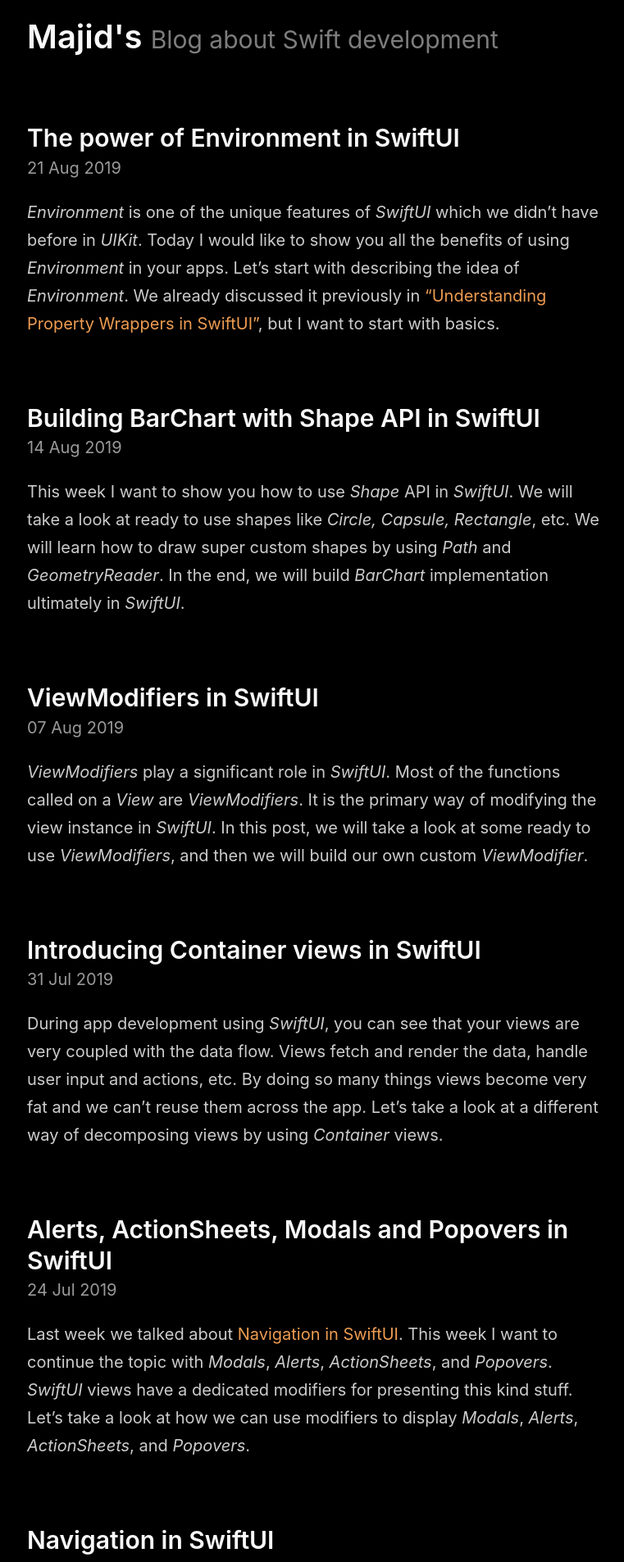
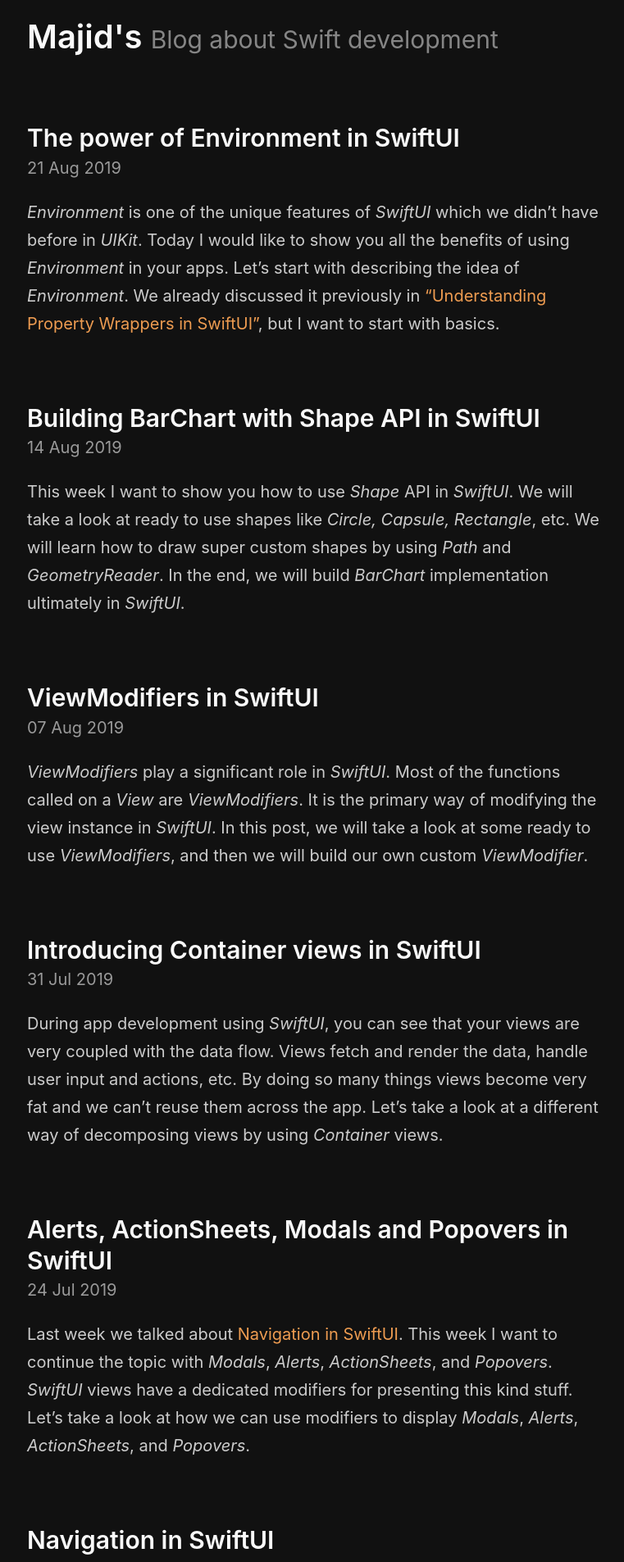
Before and after one commit to mecid/mecid.github.io, a Jekyll site: the page built from index.html, in a window 1280 px wide. Shown: the top 1906 px of the page at 82% size, without its empty margins (257-1018 px from the left). Built offline with Jekyll 4.4.1, drawn with Linux system fonts in a browser that asks for light colours; the list of posts is cut into pages by our own code.

Commit message:
Update _variables.scss
theme background updated

```diff
--- a/_sass/_variables.scss
+++ b/_sass/_variables.scss
@@ -3,6 +3,7 @@ $gray-2: #ccc;
 $gray-3: #767676;
 $gray-4: #515151;
 $gray-5: #313131;
+$gray-6: #111;
 
 $red: #ac4142;
 $orange: #d28445;
@@ -19,7 +20,8 @@ $root-font-size: 16px;
 $root-line-height: 1.7;
 
 $body-color: $gray-2;
-$body-bg: $black;
+$body-bg: $gray-6;
+
 $link-color: $swift;
 
 $border-color: #e5e5e5;
```
